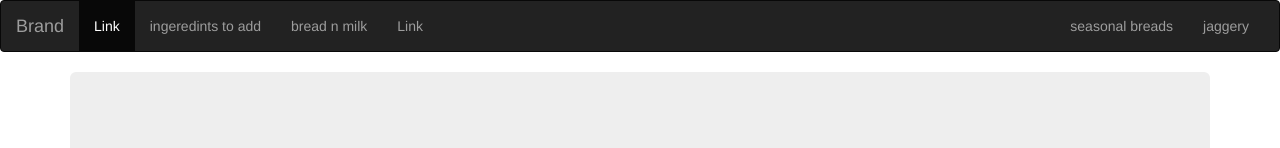
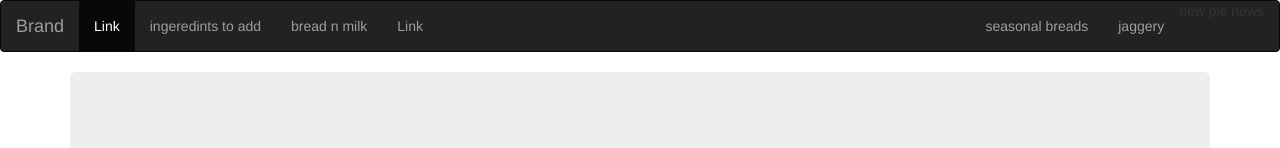
Before and after one commit to tekthiyagu/pie.com, a plain HTML site: page index.html in a window 1280 px wide. Shown: the top 148 px of the page. Drawn offline with nearby package versions, Linux system fonts and the light colour scheme.

Commit message:
index completed
coding done completed

```diff
--- a/index.html
+++ b/index.html
@@ -36,6 +36,7 @@
       <ul class="nav navbar-nav navbar-right">
         <li><a href="#">seasonal breads</a> </li>
         <li><a href="#">jaggery</a> </li>
+        <li>new pie news</li>
       </ul>
     </div>
     <!-- /.navbar-collapse -->
```
